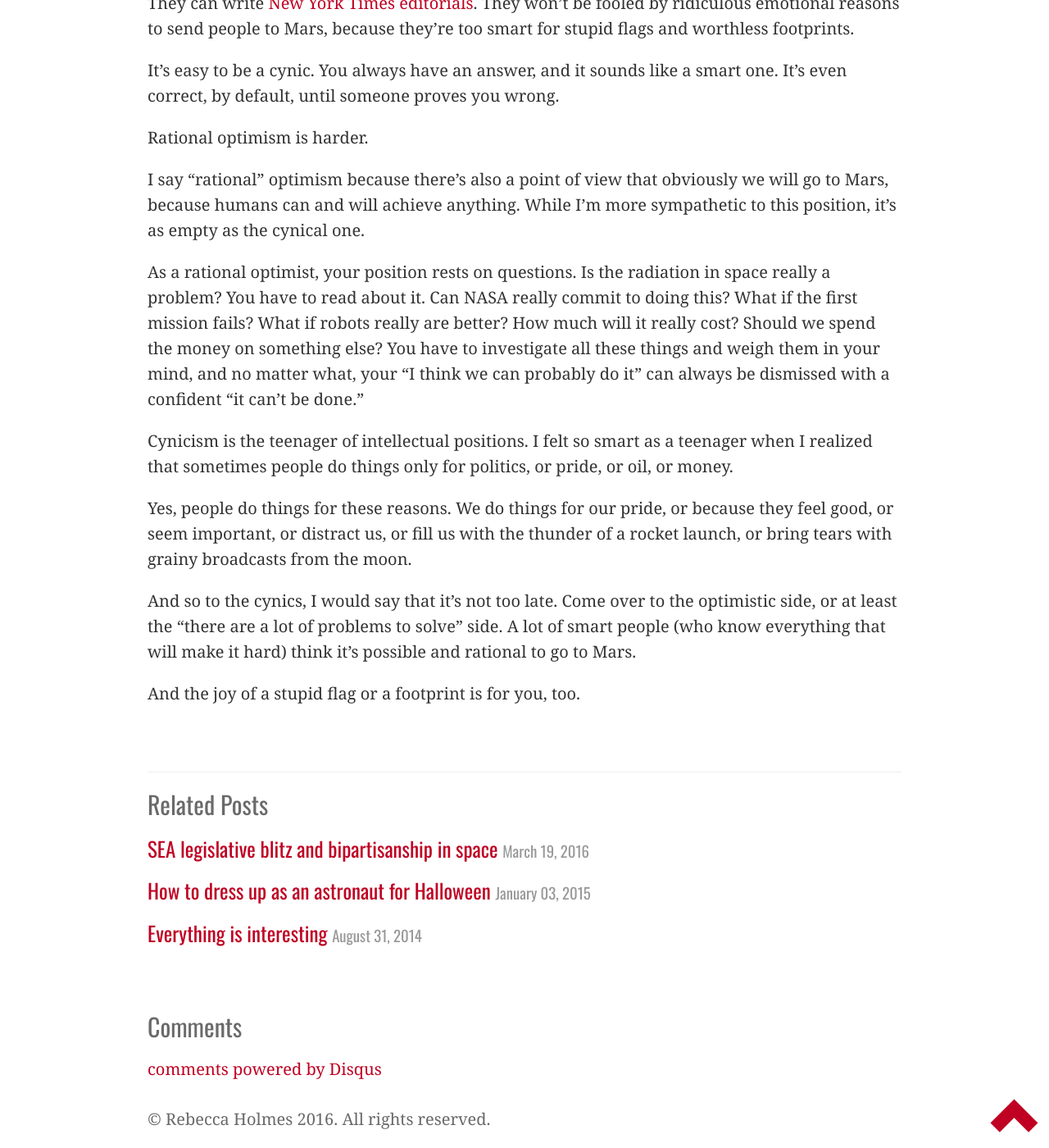
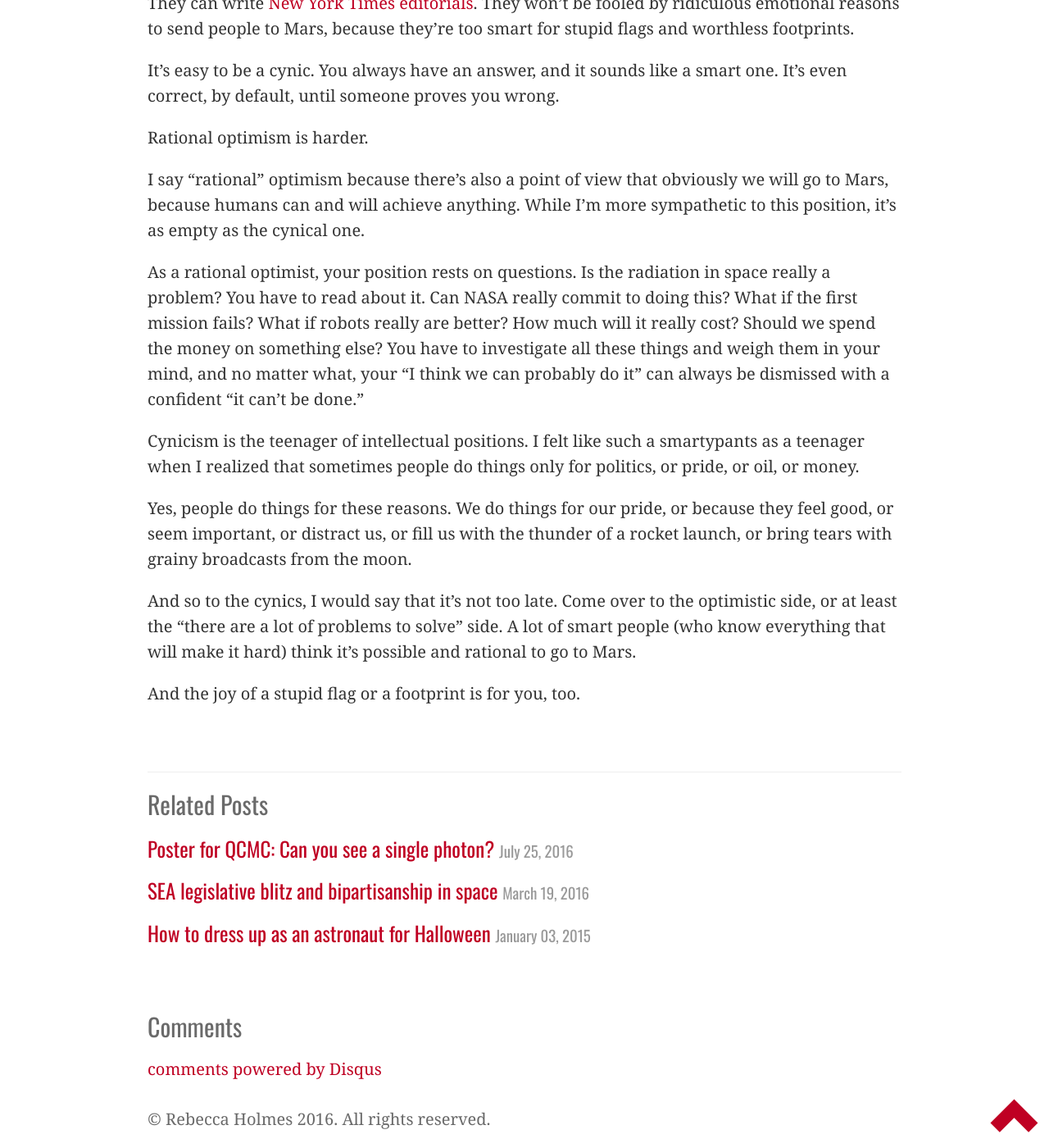
Before and after one commit to piscisvolans/piscisvolans.github.io, a Jekyll site: the page built from _posts/2016-01-17-we're-not-going-to-mars.md, in a window 1280 px wide and 1400 px high, scrolled down 753 px. Shown: the whole window at 82% size. Built offline with Jekyll 4.4.1, drawn with Linux system fonts in a browser that asks for light colours; nearby versions of some CDN libraries; some web fonts are replaced; comment, search, counter and statistics services are not loaded.

Commit message:
New post on QCMC poster

```diff
--- a/_posts/2016-01-17-we're-not-going-to-mars.md
+++ b/_posts/2016-01-17-we're-not-going-to-mars.md
@@ -24,7 +24,7 @@
 
 As a rational optimist, your position rests on questions. Is the radiation in space really a problem? You have to read about it. Can NASA really commit to doing this? What if the first mission fails? What if robots really are better? How much will it really cost? Should we spend the money on something else? You have to investigate all these things and weigh them in your mind, and no matter what, your "I think we can probably do it" can always be dismissed with a confident "it can't be done."
 
-Cynicism is the teenager of intellectual positions. I felt so smart as a teenager when I realized that sometimes people do things only for politics, or pride, or oil, or money.
+Cynicism is the teenager of intellectual positions. I felt like such a smartypants as a teenager when I realized that sometimes people do things only for politics, or pride, or oil, or money.
 
 Yes, people do things for these reasons. We do things for our pride, or because they feel good, or seem important, or distract us, or fill us with the thunder of a rocket launch, or bring tears with grainy broadcasts from the moon.
 
--- /dev/null
+++ b/_posts/2016-07-25-qcmc-poster.md
@@ -0,0 +1,47 @@
+---
+layout: post
+title: "Poster for QCMC: Can you see a single photon?"
+comments: "True"
+---
+
+I made this poster for the <a href="https://qcmc.quantumlah.org/">2016 QCMC meeting</a> in Singapore earlier this month. It summarizes my research using quantum states of light to study the human visual system, and focuses on a study we did to learn about how the eye adds up signals from multiple photons. Click the image to see the full version.
+
+<center><div class="thumbnail"><a href="{{ site.baseurl }}/public/pdf/qcmc2016.pdf"><img src="{{ site.baseurl }}/public/img/qcmc.png" class="thumbnail"></a>
+</div>
+</center>
+
+I wanted to try something different from <a href="{{ site.baseurl }}/public/pdf/cqoqim2013.pdf">the last poster I made</a>, using no full sentences and focusing on data and diagrams that would be difficult to describe in words. I don't have much of an attention span for reading posters and I doubt most people do either... and what's the point when the researcher is standing right there?
+
+## Inspiration
+
+I was inspired by <a href="http://www.bioinformaticszen.com/post/genotype-from-phenotype/">this poster</a> from Michael Barton at Bioinformatics Zen. It's creative and different but still seriously scientific. I especially like the hand-drawn figures and the bar chart--they remind me of a lab notebook instead of a PowerPoint slide.
+
+My experiment uses blue-green photons, because the rod photoreceptors are most sensitive to this wavelength. I decided to make that the primary color, and I chose an orange accent with the help of <a href="http://www.color-hex.com/color/11bf9c">color-hex</a>. The colors gave it a retro look, so I tried to go with that.
+
+## Creating the poster
+
+I used <a href="https://inkscape.org/">Inkscape</a>, a free, open-source vector graphics program. I normally use PowerPoint like any other rube, so it took some getting used to.
+
+I drew the photoreceptor cell and some of the other diagrams directly in Inkscape with a tablet. For others I used the preset shape tools, or found some free vector clipart online and then edited it. To create a plot that would look hand-drawn but still accurately display data, I first imported this plot that I made with Python into my Inkscape project:
+
+<center><div class="thumbnail"><img src="{{ site.baseurl }}/public/img/plot_integration_all_volunteers.png" class="thumbnail">
+</div>
+</center>
+
+Then I carefully traced over the axes, data points, and error bars on a new layer using a tablet. I deleted the underlying plot and was left with this:
+
+<center><div class="thumbnail"><img src="{{ site.baseurl }}/public/img/plot.png" class="thumbnail">
+</div>
+</center>
+
+Another option is to import an image of some data and convert it directly to vector graphics. That's what I did to get the voltage trace coming from the rod cell--first I imported an image of actual data, converted it to a path, and then trimmed and simplified it until it looked good.
+
+<center><div class="thumbnail"><img src="{{ site.baseurl }}/public/img/rod-cell.png" class="thumbnail">
+</div>
+</center>
+
+## Conclusions
+
+I was happy with the poster, but also nervous about presenting it. I want to come across as a knowledgeable senior grad student at conferences, and I was sure that wouldn't be a problem once I started talking, but I was worried this could look a little too "middle school science fair" at first glance. My advisor also wasn't crazy about it at first, and I did take some of his suggestions to add a more detailed diagram of my single-photon source at the top of the poster.
+
+In the end, the poster session went well and I got a lot of kind words. The session was held in an open-air lobby in the Singapore heat and humidity, and even my advisor remarked that it was so hot he appreciated there not being many words to read. So, at least in a tropical rainforest, I'll call it a success.
```
Also changed, not shown: public/img/plot.png (added), public/img/plot_integration_all_volunteers.png (added), public/img/qcmc.png (added), public/img/rod-cell.png (added), 2 other files.
